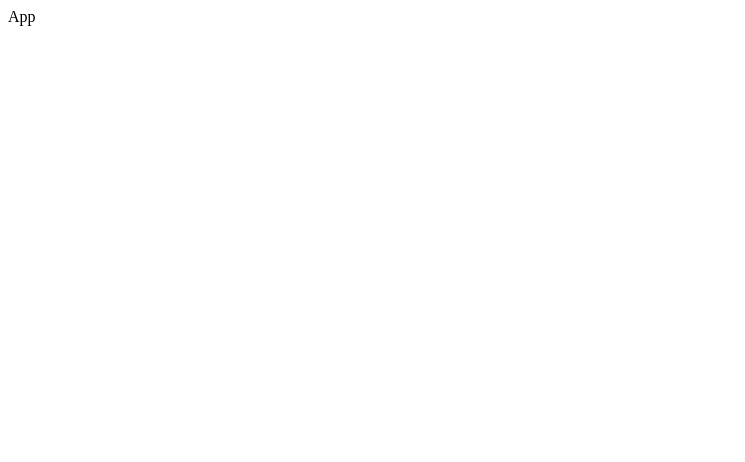
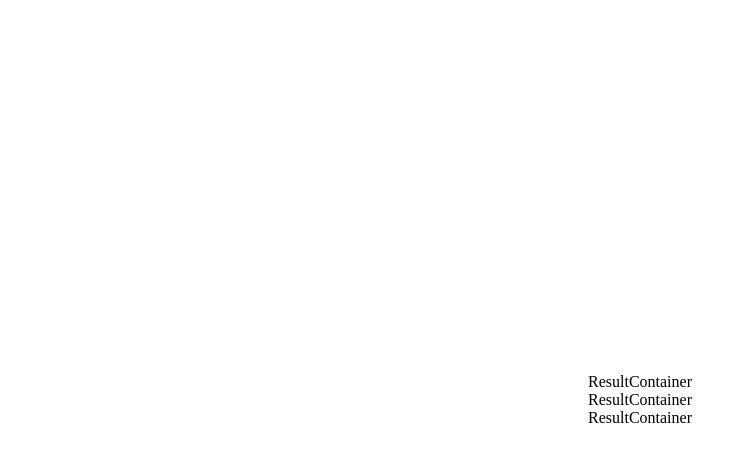
Before and after one commit to DougMoraes-zz/destiny-picker, a React (Create React App) app: page / in a window 1280 px wide. Shown: the top 462 px of the page, without its empty margins (0-745 px from the left). Built offline with nearby package versions, Linux system fonts and the light colour scheme.

Commit message:
feat: centralize itens

```diff
--- a/public/index.html
+++ b/public/index.html
@@ -8,6 +8,15 @@
       name="description"
       content="Web site created using create-react-app"
     />
+    <style>
+      html,
+      body,
+      #root,
+      #root > div {
+        height: 100%;
+        margin: 0;
+      }
+    </style>
     <title>React App</title>
   </head>
   <body>
--- a/src/Components/App.js
+++ b/src/Components/App.js
@@ -1,9 +1,19 @@
-import React from 'react';
+import React from "react";
+import ResultContainer from "./ResultContainer/ResultContainer";
 
 function App() {
   return (
-    <div className="App">
-      App
+    <div
+      style={{
+        display: "flex",
+        flexDirection: "column",
+        justifyContent: "center",
+        alignItems: "center"
+      }}
+    >
+      <ResultContainer />
+      <ResultContainer />
+      <ResultContainer />
     </div>
   );
 }
```
